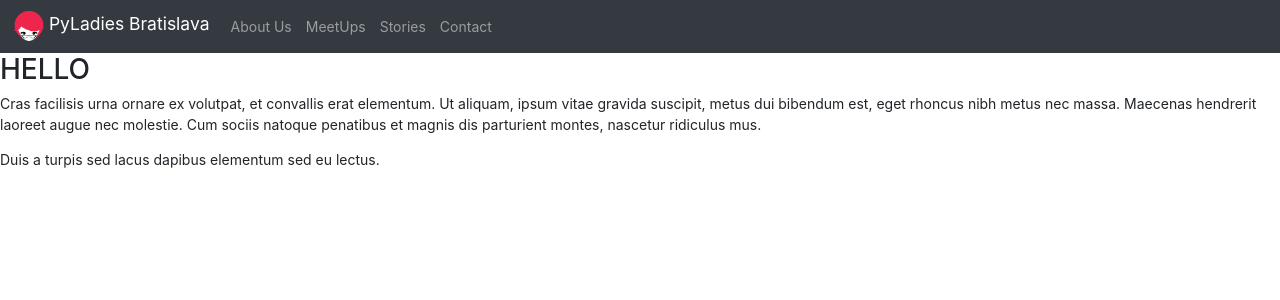
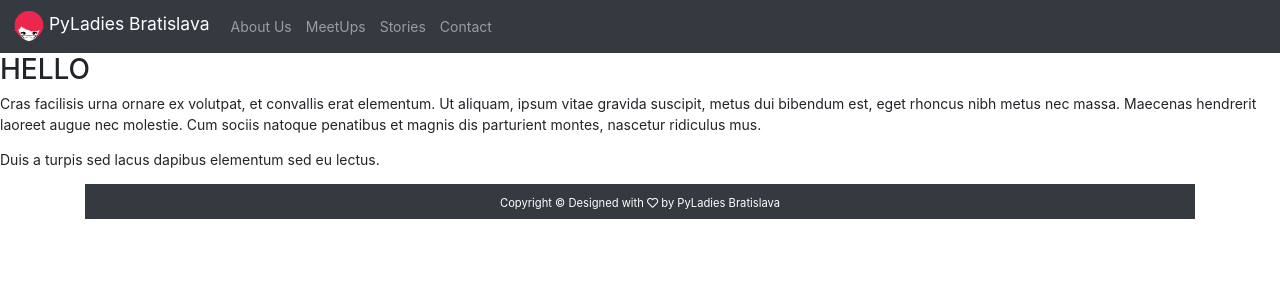
Before and after one commit to pyladies-bratislava/website, a React (Create React App) app: page / in a window 1280 px wide. Shown: the top 300 px of the page. Built offline with nearby package versions, Linux system fonts and the light colour scheme.

Commit message:
added foother, email

```diff
--- a/public/index.html
+++ b/public/index.html
@@ -32,6 +32,10 @@
     <!-- Font Awesome-->
     <link rel="stylesheet" href="https://use.fontawesome.com/releases/v5.15.2/css/all.css" integrity="sha384-vSIIfh2YWi9wW0r9iZe7RJPrKwp6bG+s9QZMoITbCckVJqGCCRhc+ccxNcdpHuYu" crossorigin="anonymous">
 
+    <!-- Google Fonts-->
+    <link rel="preconnect" href="https://fonts.gstatic.com">
+    <link href="https://fonts.googleapis.com/css2?family=Dancing+Script:wght@500&display=swap" rel="stylesheet">
+
     <title>PyLadies Bratislava</title>
   </head>
   <body>
--- a/src/App.js
+++ b/src/App.js
@@ -5,6 +5,7 @@ import About from './About' // import page About
 import MeetUps from './MeetUps' // import page MeetUps
 import Contact from './Contact' // import page Contact
 import { Page3 } from './pages' // import our pages
+import Footer from './Footer' // import page Footer
 import logo from './assets/pyladies-head.png'
 
 const Main = () => (
@@ -90,6 +91,7 @@ const App = () => (
   <div>
     <Header />
     <Main />
+    <Footer />
   </div>
 )
 
--- a/src/Contact.css
+++ b/src/Contact.css
@@ -3,3 +3,7 @@ html {
     font-size: 14px;
     line-height: 1.428;
  }
+
+ .text-decorated {
+    font-family: 'Dancing Script', cursive;
+}
--- a/src/Contact.js
+++ b/src/Contact.js
@@ -46,6 +46,10 @@ class Contact extends Component {
                     </div>
                 </div>
             </div>
+            <div class="container text-center pt-5 pb-5">
+                <h3 class="text-decorated">We are here to help you start learnig coding. Send us an email at</h3>
+                <h2 class="text-decorated font-weight-bold">bratislava@pyladies.com</h2>
+            </div>
         </React.Fragment>
         );
     }
--- /dev/null
+++ b/src/Footer.js
@@ -0,0 +1,17 @@
+import React, { Component } from "react";
+
+class Footer extends Component {
+    render() {
+        return(
+            <div class="container">
+                <footer class="py-2 bg-dark text-white">
+                    <div class="container text-center">
+                        <small>Copyright &copy; Designed with <i class="far fa-heart"></i> by PyLadies Bratislava</small>
+                    </div>
+                </footer>
+            </div>
+        )
+    }
+}
+
+export default Footer;
```
